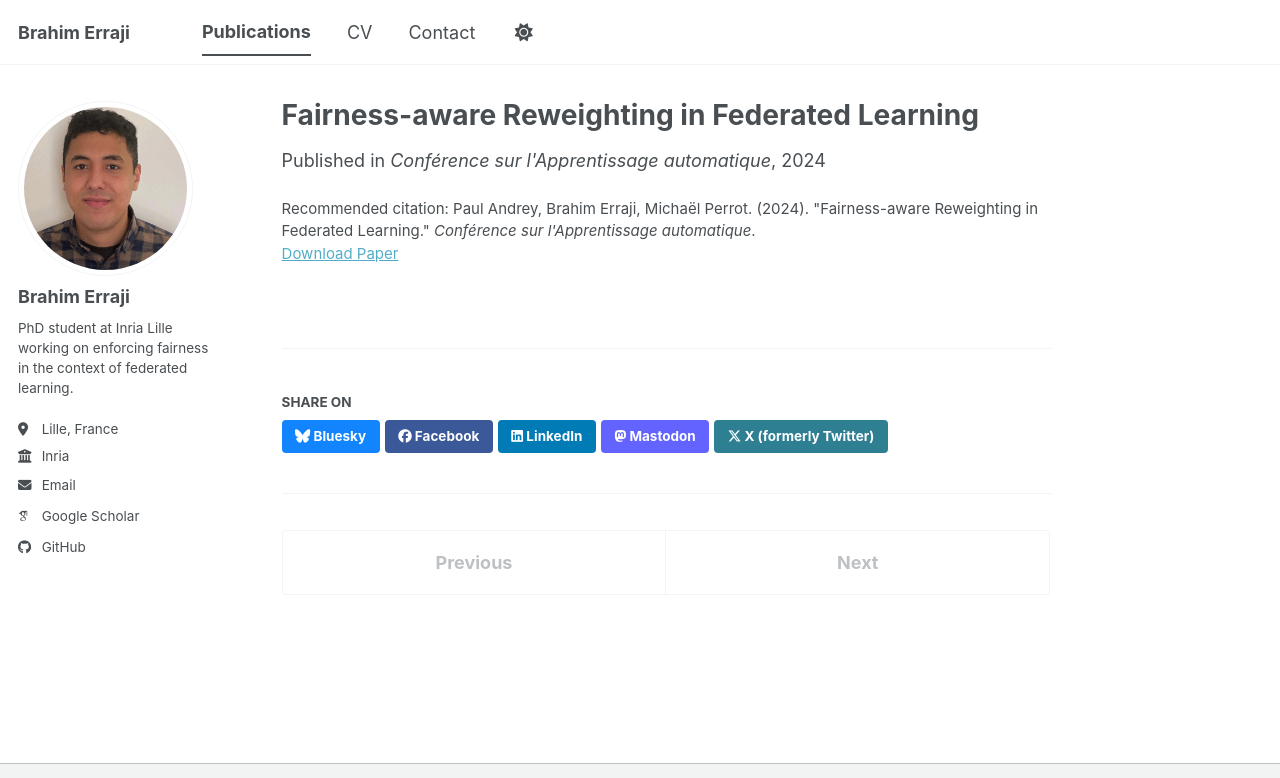
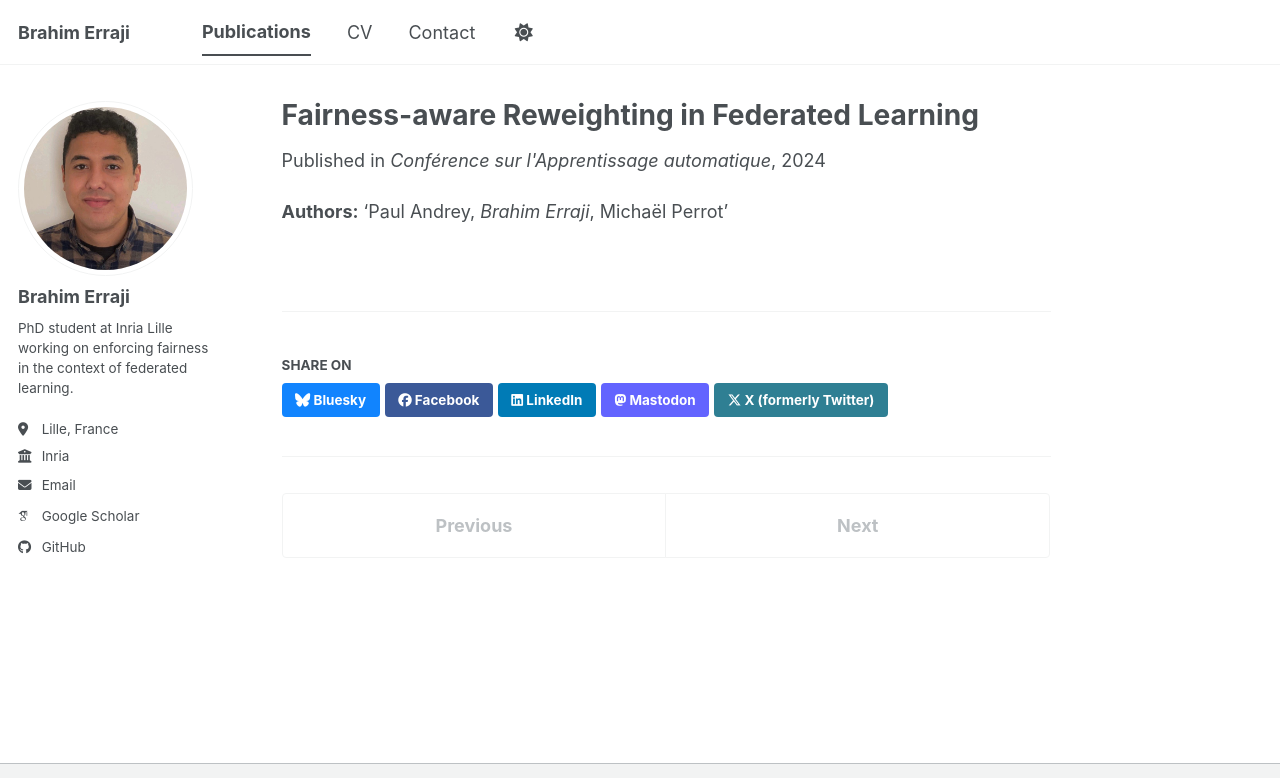
Before and after one commit to berraji/berraji.github.io, a Jekyll site: the page built from _publications/2024-04-04-fedfairgrad.md, in a window 1280 px wide, cut to the strip 0-778 px from the top of the page. Built offline with Jekyll 4.4.1, drawn with Linux system fonts in a browser that asks for light colours; some web fonts are replaced; a script bundle is joined from its source files by our own code; library files that are not in the unit come from our copies.

Commit message:
adding authors

```diff
--- a/_publications/2024-04-04-fedfairgrad.md
+++ b/_publications/2024-04-04-fedfairgrad.md
@@ -6,5 +6,6 @@
 date: 2024-04-04
 venue: "Conférence sur l'Apprentissage automatique"
 paperurl: 'https://berraji.github.io/files/fedfairgrad.pdf'
-citation: 'Paul Andrey, Brahim Erraji, Michaël Perrot. (2024). "Fairness-aware Reweighting in Federated Learning." <i>Conférence sur l&apos;Apprentissage automatique</i>.'
 ---
+
+**Authors:** 'Paul Andrey, *Brahim Erraji*, Michaël Perrot'
```
